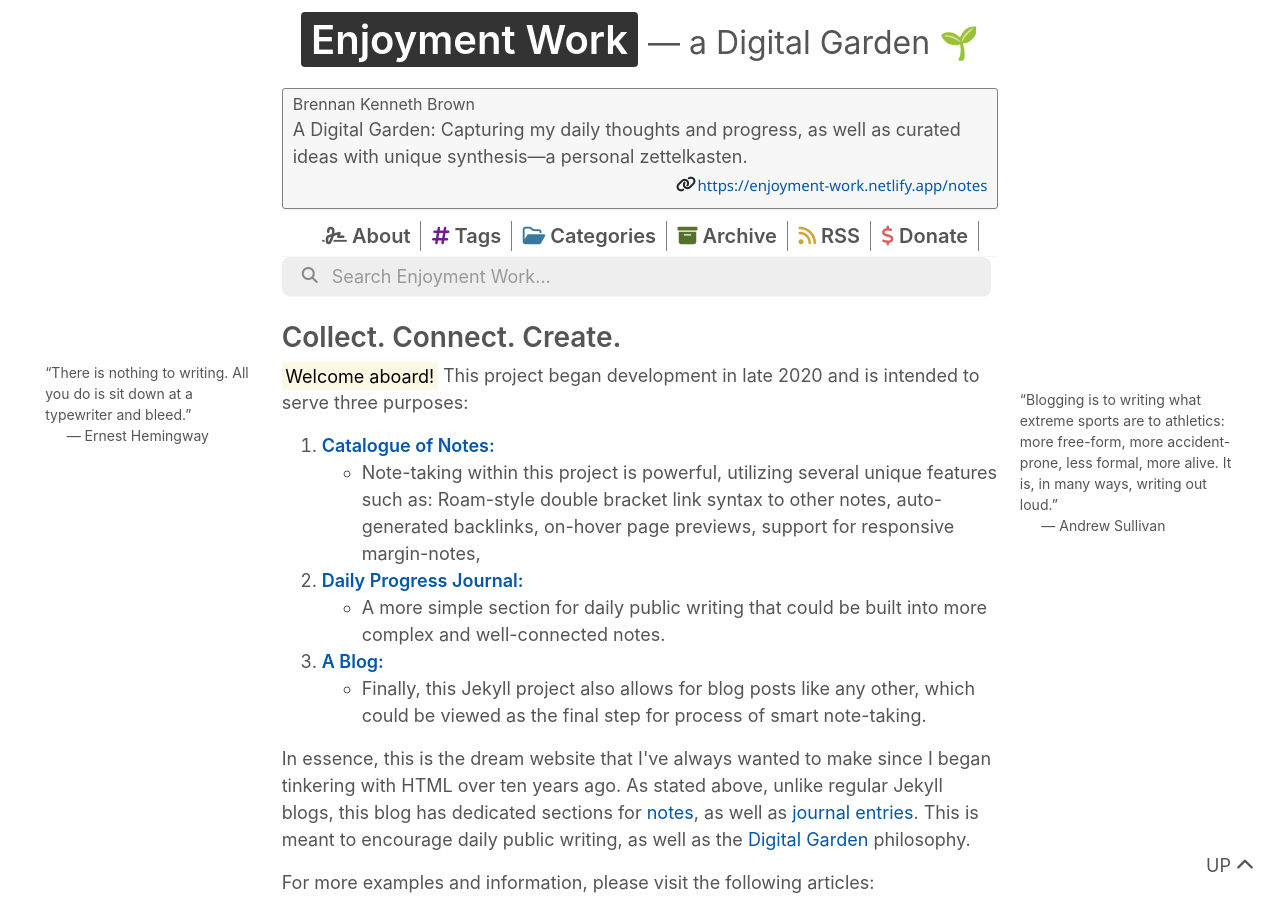
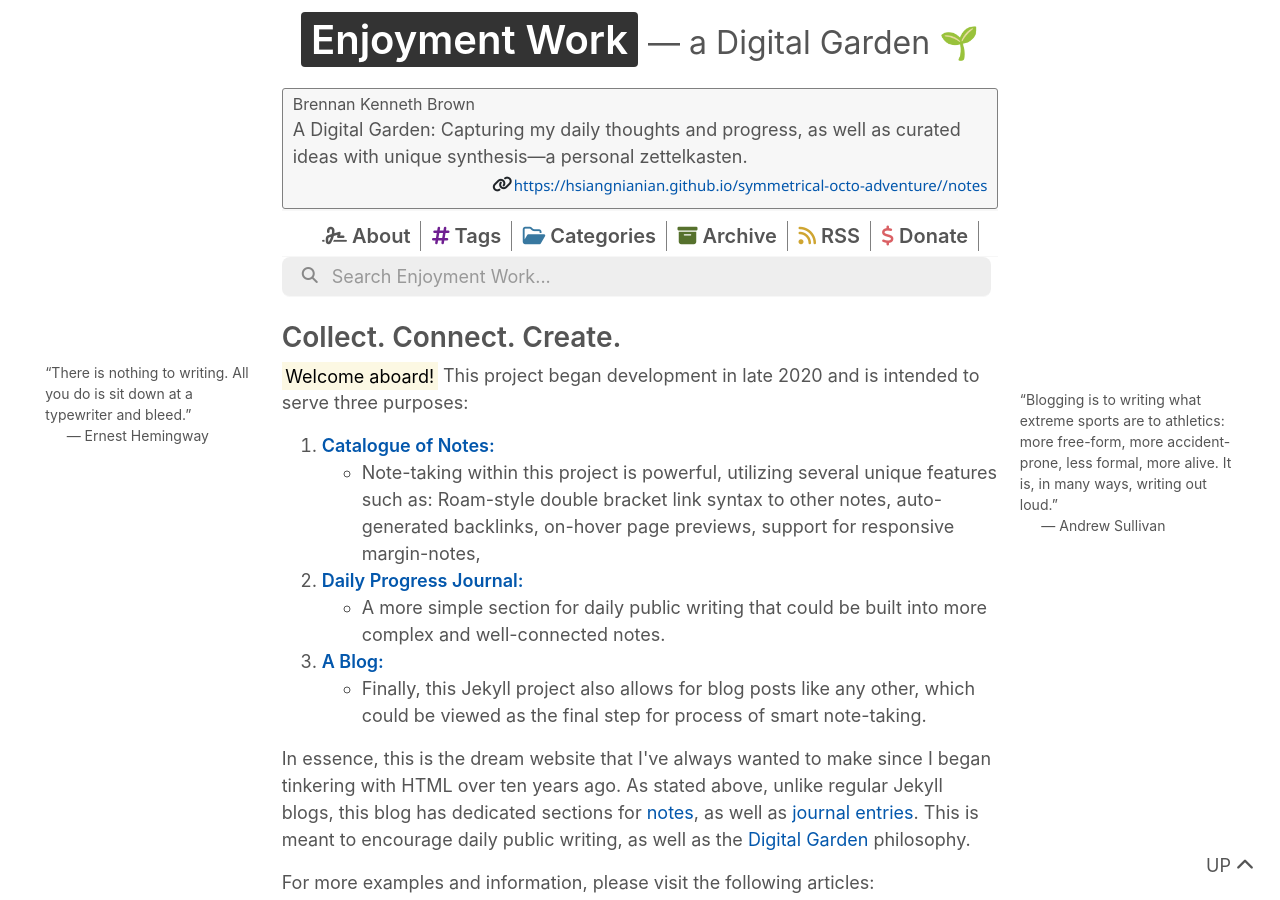
Before and after one commit to HsiangNianian/symmetrical-octo-adventure, a Jekyll site: the page built from index.md, in a window 1280 px wide and 900 px high. Built offline with Jekyll 4.4.1, drawn with Linux system fonts in a browser that asks for light colours; nearby versions of some CDN libraries.

Commit message:
Update _config.yml

```diff
--- a/_config.yml
+++ b/_config.yml
@@ -12,11 +12,11 @@ footer_description:
   'The phrase "digital garden" is a metaphor for thinking about writing and creating that focuses less on the
   resulting "showpiece" and more on the process, care, and craft it takes to get there. While not everybody
   has or works in a dirt garden, we all share a familiarity with the idea of what a garden is.'
-notes_url: "https://enjoyment-work.netlify.app"
+notes_url: "https://hsiangnianian.github.io/symmetrical-octo-adventure/"
 profile_pic: "https://brennanbrown.ca/img/avatar.jpg"
 favicon: /assets/img/favicon.png
 baseurl: "" # the subpath of your site, e.g. /blog
-url: "https://enjoyment-work.netlify.app/" # the base hostname & protocol for your site, e.g. https://example.com
+url: "https://hsiangnianian.github.io/symmetrical-octo-adventure/" # the base hostname & protocol for your site, e.g. https://example.com
 theme_color: white
 encoding: utf-8
 
```
